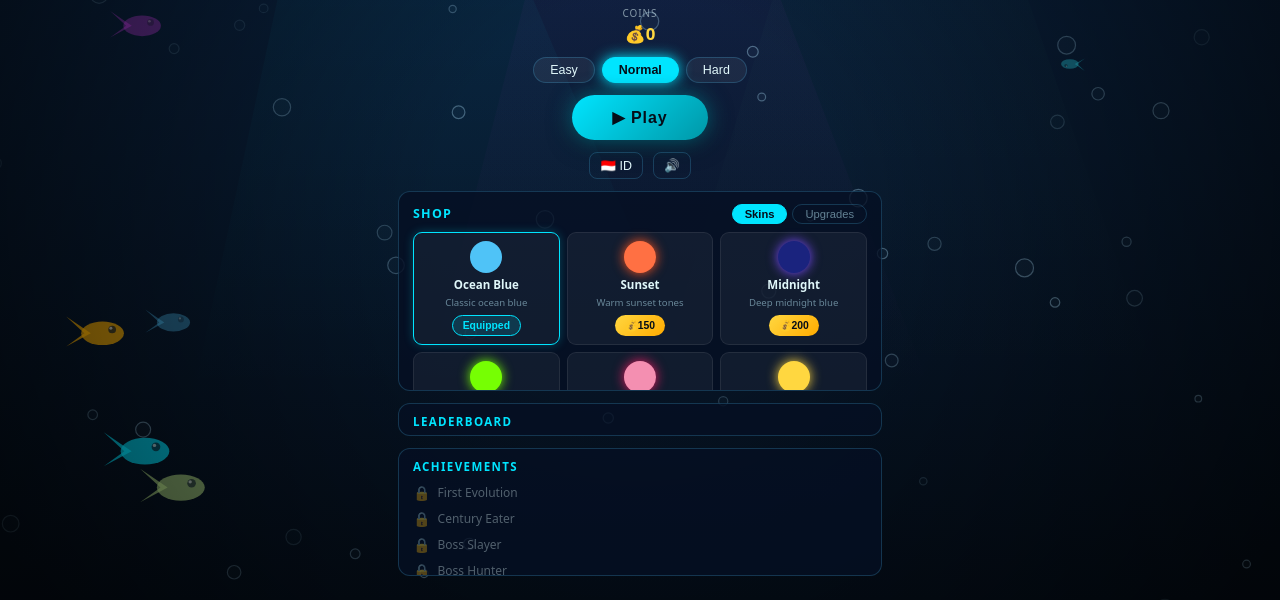
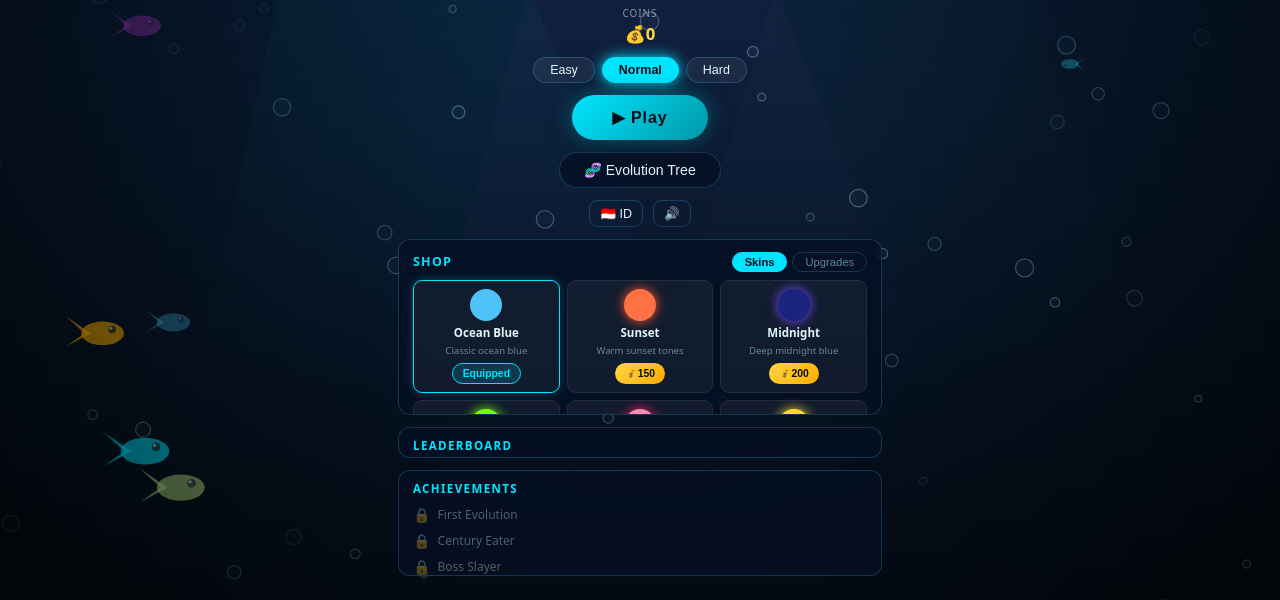
Before and after one commit to lupyariestaa/OceanEvolution, a plain HTML site: page index.html in a window 1280 px wide. Shown: the part 200-800 px from the top of the page. Drawn offline with Linux system fonts and the light colour scheme; animation ran at ten frames a second.

Commit message:
Add Evolution Tree button to splash actions

```diff
--- a/index.html
+++ b/index.html
@@ -33,6 +33,11 @@
       <button id="hard-btn"   class="diff-btn" data-i18n="hard"></button>
     </div>
     <button id="play-btn" class="btn-primary" data-i18n="play"></button>
+    <div class="splash-actions">
+      <button id="evo-tree-btn" class="btn-secondary">
+        🧬 Evolution Tree
+      </button>
+    </div>
     <div class="splash-footer">
       <button id="lang-btn"  class="icon-btn">🇮🇩 ID</button>
       <button id="mute-btn"  class="icon-btn">🔊</button>
```
